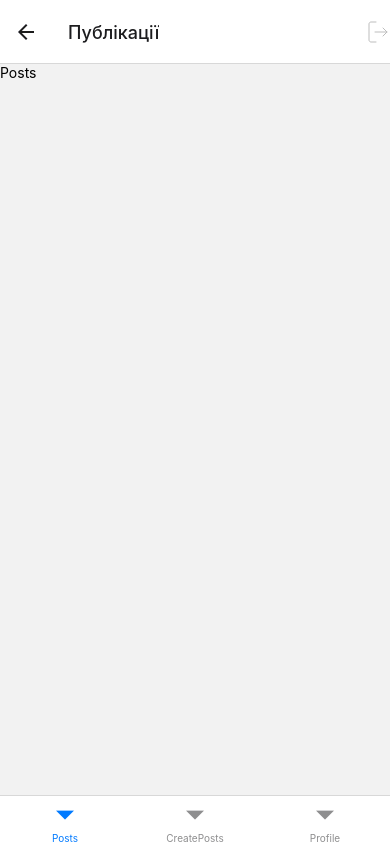
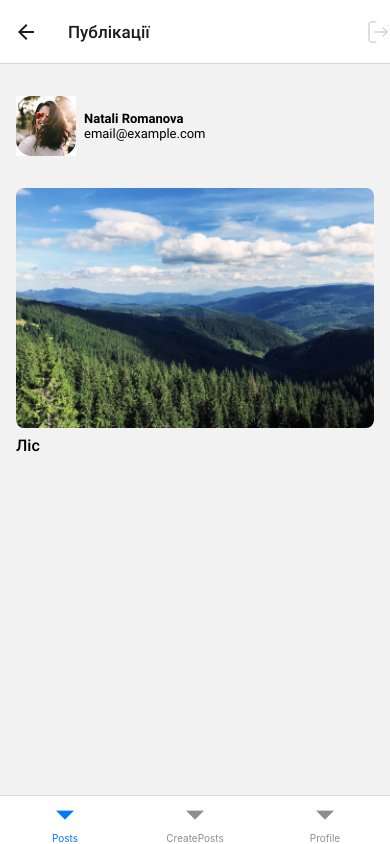
Before and after one commit to Sat98Ram/hw-react-native, a React Native app: screen /HomeScreen in a window 390 px wide. Built offline with nearby package versions, Linux system fonts and the light colour scheme.

Commit message:
update posts screen withstyles

```diff
--- a/App.js
+++ b/App.js
@@ -7,10 +7,19 @@ import LoginScreen from "./screens/LoginScreen";
 import Home from "./screens/Home";
 import { getFocusedRouteNameFromRoute } from "@react-navigation/native";
 import LogoutBtn from "./Components/LogoutBtn";
+import { useFonts } from "expo-font";
 
 const MainStack = createStackNavigator();
 
 export default function App() {
+  const [fontsLoaded] = useFonts({
+    "Roboto-Medium": require("./assets/fonts/Roboto-Medium.ttf"),
+  });
+
+  if (!fontsLoaded) {
+    return null;
+  }
+
   return (
     <NavigationContainer>
       <MainStack.Navigator initialRouteName="LoginScreen">
@@ -34,6 +43,13 @@ export default function App() {
               case "Posts": {
                 return {
                   headerTitle: "Публікації",
+                  headerStyle: {
+                    backgroundColor: "#FFFFFF",
+                  },
+                  headerTitleStyle: {
+                    fontFamily: "Roboto-Medium",
+                    fontSize: 17,
+                  },
                   headerRight: LogoutBtn,
                 };
               }
--- a/Components/LogoutBtn.jsx
+++ b/Components/LogoutBtn.jsx
@@ -3,7 +3,11 @@ import Logout from "./Icons/Logout";
 
 const LogoutBtn = () => {
   return (
-    <Pressable>
+    <Pressable
+      onPress={() => {
+        console.log("log out");
+      }}
+    >
       <Logout />
     </Pressable>
   );
--- a/screens/Home.jsx
+++ b/screens/Home.jsx
@@ -5,6 +5,7 @@ import CreatePostsScreen from "./CreatePostsScreen";
 import ProfileScreen from "./ProfileScreen";
 import { Pressable, Text } from "react-native";
 import LogoutBtn from "../Components/LogoutBtn";
+import { getFocusedRouteNameFromRoute } from "@react-navigation/native";
 
 const Tab = createBottomTabNavigator();
 
@@ -18,7 +19,17 @@ const Tab = createBottomTabNavigator();
 
 const Home = () => {
   return (
-    <Tab.Navigator>
+    <Tab.Navigator
+      screenOptions={({ route }) => ({
+        // tabBarVisible: ((route) => {
+        //   const routeName = getFocusedRouteNameFromRoute(route) ?? "";
+        //   if (routeName === "CreatePosts") {
+        //     return false;
+        //   }
+        //   return true;
+        // })(route),
+      })}
+    >
       <Tab.Screen
         name="Posts"
         component={PostsScreen}
@@ -27,7 +38,11 @@ const Home = () => {
       <Tab.Screen
         name="CreatePosts"
         component={CreatePostsScreen}
-        options={{ headerShown: false }}
+        options={{
+          tabBarStyle: { display: "none" },
+          // tabBarVisible: false,
+          headerShown: false,
+        }}
       />
       <Tab.Screen
         name="Profile"
--- a/screens/PostsScreen.jsx
+++ b/screens/PostsScreen.jsx
@@ -1,16 +1,81 @@
-import { View, Text, StyleSheet } from "react-native";
+import { View, Text, StyleSheet, ScrollView, Image } from "react-native";
+import { useFonts } from "expo-font";
 
 const PostsScreen = () => {
+  const [fontsLoaded] = useFonts({
+    "Roboto-Regular": require("../assets/fonts/Roboto-Regular.ttf"),
+    "Roboto-Medium": require("../assets/fonts/Roboto-Medium.ttf"),
+    "Roboto-Bold": require("../assets/fonts/Roboto-Bold.ttf"),
+  });
+
+  if (!fontsLoaded) {
+    return null;
+  }
+
   return (
-    <View style={styles.container}>
-      <Text>Posts</Text>
-    </View>
+    <ScrollView style={styles.container}>
+      <View style={styles.userBar}>
+        <View style={styles.avatar}>
+          <Image source={require("../assets/images/exampleAvatar.jpg")} />
+        </View>
+        <View style={styles.userInfo}>
+          <Text style={styles.name}>Natali Romanova</Text>
+          <Text style={styles.email}>email@example.com</Text>
+        </View>
+      </View>
+
+      <View style={styles.imgContainer}>
+        <Image
+          source={require("../assets/images/exampleImage.jpg")}
+          style={styles.postImage}
+        />
+        <Text style={styles.postTitle}>Ліс</Text>
+      </View>
+    </ScrollView>
   );
 };
 
 const styles = StyleSheet.create({
   container: {
+    backgroundColor: "fff",
     flex: 1,
+    paddingVertical: 32,
+    paddingHorizontal: 16,
+  },
+  imgContainer: {
+    marginTop: 32,
+  },
+  postImage: {
+    height: 240,
+    width: "100%",
+    borderRadius: 8,
+    marginBottom: 8,
+  },
+  postTitle: {
+    fontFamily: "Roboto-Medium",
+    fontSize: 16,
+    marginBottom: 8,
+  },
+  avatar: {
+    backgroundColor: "#000",
+    width: 60,
+    height: 60,
+    borderRadius: 16,
+  },
+  userBar: {
+    flexDirection: "row",
+    gap: 8,
+  },
+  userInfo: {
+    justifyContent: "center",
+  },
+  name: {
+    fontFamily: "Roboto-Bold",
+    fontSize: 13,
+  },
+  email: {
+    fontFamily: "Roboto-Regular",
+    fontSize: 13,
   },
 });
 
--- a/screens/RegistrationScreen.jsx
+++ b/screens/RegistrationScreen.jsx
@@ -11,15 +11,11 @@ import {
 } from "react-native";
 import { useFonts } from "expo-font";
 import { useState } from "react";
-import { KeyboardAwareScrollView } from "react-native-keyboard-aware-scroll-view";
 import uuid from "react-native-uuid";
-import { Link } from "@react-navigation/native";
-import { useNavigation } from "@react-navigation/native";
 
 import background1x from "../assets/images/bg1x.jpg";
 import background2x from "../assets/images/bg2x.jpg";
 import UnionIcon from "../Components/Icons/Union";
-import { ScrollView } from "react-native-gesture-handler";
 
 const RegistrationScreen = ({ navigation }) => {
   const [login, setLogin] = useState("");
```
Also changed, not shown: assets/images/exampleAvatar.jpg (added), assets/images/exampleImage.jpg (added).
